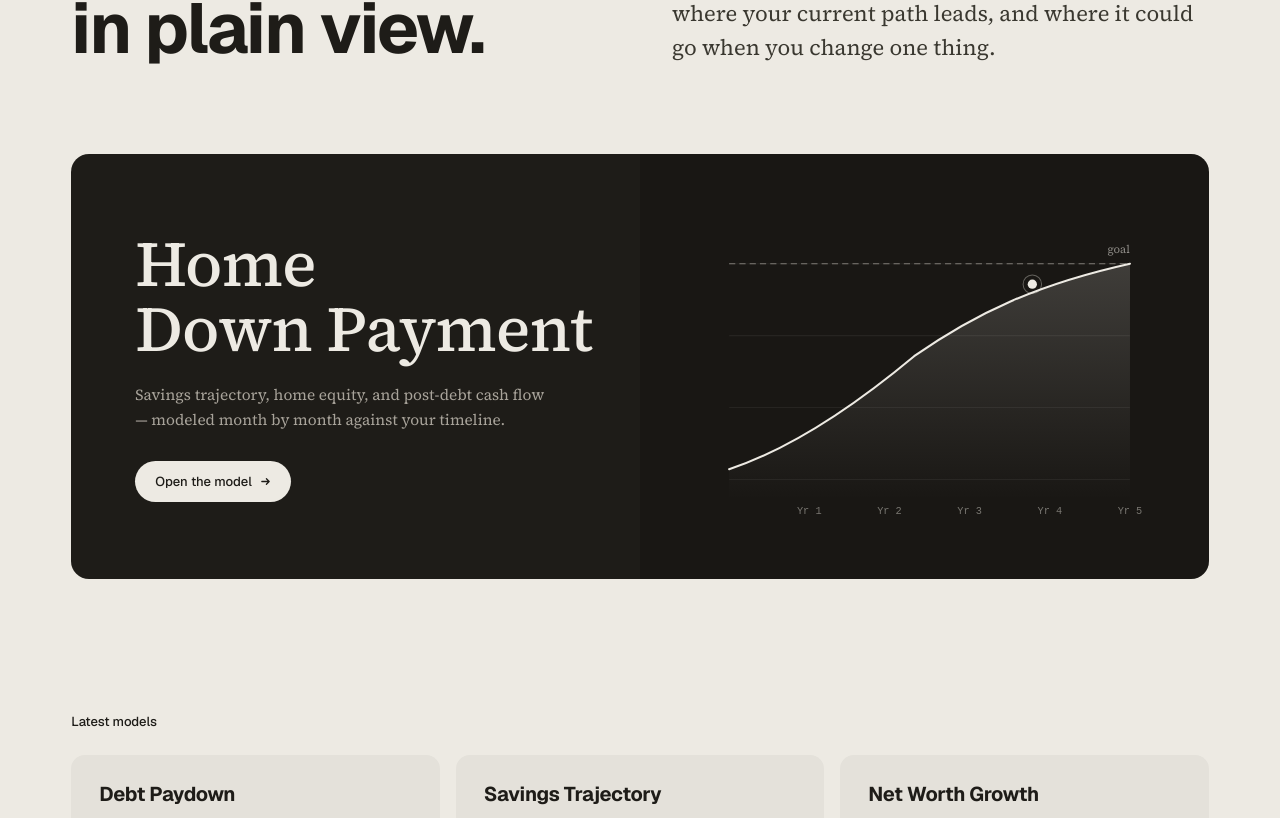
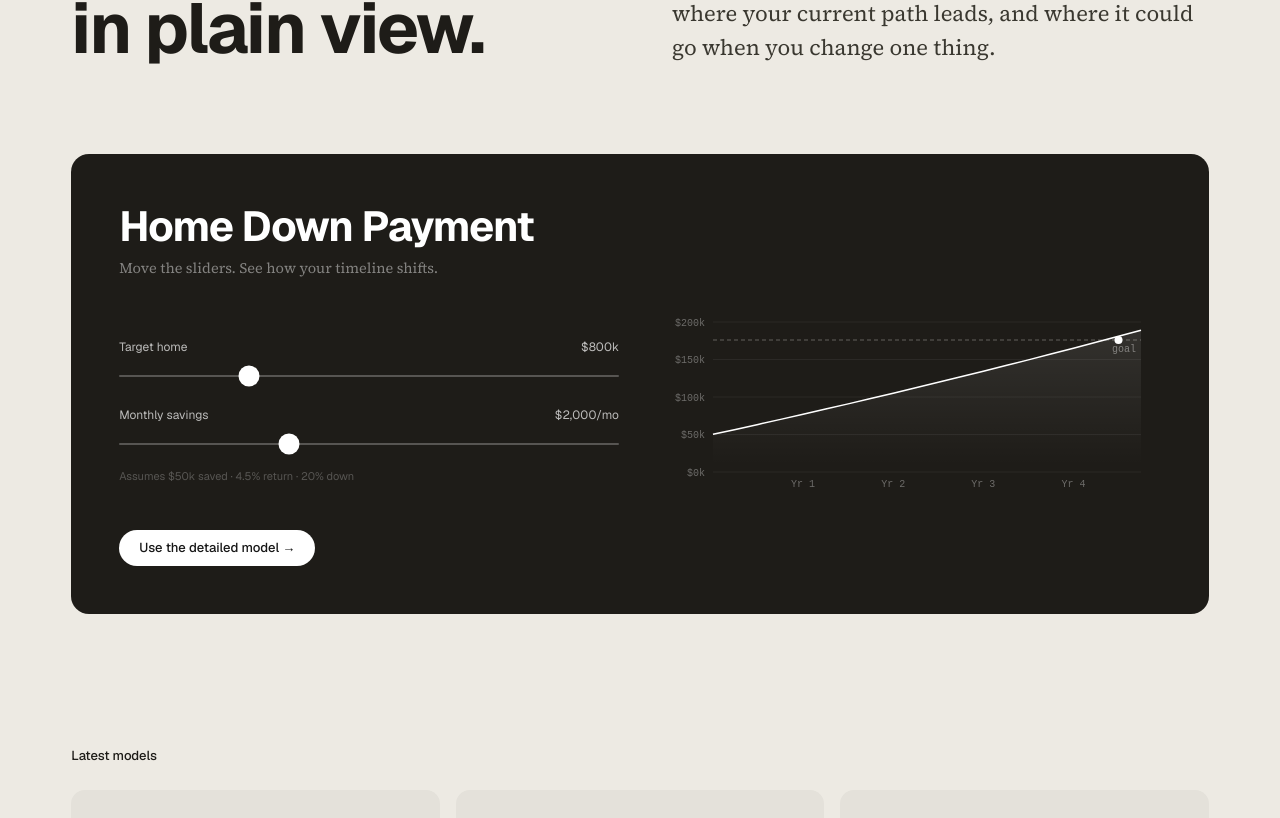
Before and after one commit to mdat-git/learnberry, a Next.js app: page / in a window 1280 px wide. Shown: the part 462-1280 px from the top of the page. Built offline with nearby package versions, Linux system fonts and the light colour scheme.

Commit message:
updated teaser model homepage

```diff
--- a/app/page.tsx
+++ b/app/page.tsx
@@ -1,4 +1,18 @@
+'use client';
+
+import { useState, useMemo } from 'react';
 import Link from 'next/link';
+import {
+  AreaChart,
+  Area,
+  XAxis,
+  YAxis,
+  CartesianGrid,
+  ReferenceLine,
+  ReferenceDot,
+  Tooltip,
+  ResponsiveContainer,
+} from 'recharts';
 import Nav from '@/components/layout/Nav';
 import Footer from '@/components/layout/Footer';
 
@@ -26,55 +40,217 @@ function Arrow({ size = 12, color = DARK }: { size?: number; color?: string }) {
   );
 }
 
-/* ── chart visuals ──────────────────────────────────────── */
-function FeaturedChart() {
-  // Larger illustrative chart for the dark featured panel.
+const fmtShort = (v: number) =>
+  v >= 1_000_000 ? `$${(v / 1_000_000).toFixed(1)}M` : `$${Math.round(v / 1_000)}k`;
+
+function TeaserTooltip({ active, payload }: { active?: boolean; payload?: any[] }) {
+  if (!active || !payload?.length) return null;
+  const { month, balance } = payload[0].payload as { month: number; balance: number };
+  const yr = Math.floor(month / 12);
+  const mo = month % 12;
+  const timeLabel = yr > 0 ? (mo > 0 ? `Yr ${yr}, Mo ${mo}` : `Yr ${yr}`) : `Mo ${month}`;
   return (
-    <svg viewBox="0 0 460 320" fill="none" style={{ width: '100%', height: 'auto', display: 'block' }}>
-      <defs>
-        <linearGradient id="featGrad" x1="0" y1="0" x2="0" y2="1">
-          <stop offset="0%" stopColor="rgba(237,234,227,0.18)" />
-          <stop offset="100%" stopColor="rgba(237,234,227,0)" />
-        </linearGradient>
-      </defs>
-      {/* horizontal grid */}
-      {[60, 130, 200, 270].map((y) => (
-        <line key={y} x1="40" y1={y} x2="430" y2={y} stroke="rgba(237,234,227,0.06)" strokeWidth="1" />
-      ))}
-      {/* goal line */}
-      <line x1="40" y1="60" x2="430" y2="60" stroke="rgba(237,234,227,0.45)" strokeDasharray="6 4" strokeWidth="1" />
-      <text x="430" y="50" fill="rgba(237,234,227,0.55)" fontSize="11" textAnchor="end" fontFamily={SERIF}>goal</text>
-      {/* trajectory area */}
-      <path
-        d="M40,260 C100,240 160,200 220,150 C280,108 340,80 430,60 L430,290 L40,290 Z"
-        fill="url(#featGrad)"
-      />
-      {/* trajectory line */}
-      <path
-        d="M40,260 C100,240 160,200 220,150 C280,108 340,80 430,60"
-        fill="none"
-        stroke="#edeae3"
-        strokeWidth="2"
-        strokeLinecap="round"
-      />
-      {/* crossing dot */}
-      <circle cx="335" cy="80" r="4.5" fill="#edeae3" />
-      <circle cx="335" cy="80" r="9" fill="none" stroke="#edeae3" strokeWidth="1" opacity="0.35" />
-      {/* x-axis ticks (years) */}
-      {['Yr 1', 'Yr 2', 'Yr 3', 'Yr 4', 'Yr 5'].map((label, i) => (
-        <text
-          key={label}
-          x={40 + (i + 1) * 78}
-          y={304}
-          fill="rgba(237,234,227,0.45)"
-          fontSize="10"
-          textAnchor="middle"
-          fontFamily="ui-monospace, monospace"
+    <div style={{ background: 'rgba(20,18,14,0.95)', border: '1px solid rgba(255,255,255,0.12)', borderRadius: 8, padding: '10px 14px' }}>
+      <div style={{ fontSize: 10, color: 'rgba(255,255,255,0.4)', marginBottom: 6, fontFamily: 'ui-monospace, monospace', letterSpacing: '0.06em', textTransform: 'uppercase' }}>{timeLabel}</div>
+      <div style={{ fontSize: 14, fontWeight: 600, color: 'white' }}>{fmtShort(balance)}</div>
+    </div>
+  );
+}
+
+/* ── interactive featured teaser ────────────────────────── */
+function FeaturedTeaser() {
+  const [homePrice, setHomePrice] = useState(800_000);
+  const [monthlySavings, setMonthlySavings] = useState(2_000);
+
+  const { points, goalMonth, goal } = useMemo(() => {
+    const goal = homePrice * 0.22;
+    const monthlyRate = 0.045 / 12;
+    let balance = 50_000;
+    const pts: { month: number; balance: number }[] = [];
+    let goalMonth: number | null = null;
+
+    for (let m = 0; m <= 240; m++) {
+      balance = balance * (1 + monthlyRate) + (m === 0 ? 0 : monthlySavings);
+      if (m % 3 === 0) pts.push({ month: m, balance: Math.round(balance) });
+      if (balance >= goal && goalMonth === null) goalMonth = m;
+    }
+
+    const trimMonth = goalMonth !== null ? goalMonth + 6 : 240;
+    return { points: pts.filter((p) => p.month <= trimMonth), goalMonth, goal };
+  }, [homePrice, monthlySavings]);
+
+  const goalPoint = goalMonth !== null
+    ? (points.find((p) => p.month >= goalMonth!) ?? null)
+    : null;
+
+  // Override CSS vars so the range thumb/track use white instead of teal
+  const sliderTheme = { '--teal': 'white', '--border': 'rgba(255,255,255,0.25)' } as React.CSSProperties;
+
+  return (
+    <div style={{ background: DARK, borderRadius: 18, padding: 'clamp(32px, 4vw, 48px)' }}>
+
+      {/* Top: full-width title + description */}
+      <div style={{ marginBottom: 22 }}>
+        <h2
+          style={{
+            fontSize: 'clamp(28px, 3.5vw, 42px)',
+            fontWeight: 700,
+            color: 'white',
+            letterSpacing: '-0.025em',
+            lineHeight: 1.15,
+          }}
         >
-          {label}
-        </text>
-      ))}
-    </svg>
+          {featured.title}
+        </h2>
+        <p style={{fontFamily: SERIF, fontSize: 14.5, color: 'rgba(255,255,255,0.45)', marginTop: 8 }}>
+          Move the sliders. See how your timeline shifts.
+        </p>
+      </div>
+
+      {/* Bottom: two columns */}
+      <div className="grid grid-cols-1 md:grid-cols-2" style={{ gap: 42 }}>
+
+        {/* Left: sliders */}
+        <div style={{ paddingTop: '36px' }}>
+
+          {/* Sliders — CSS vars override thumb/track to white */}
+          <div style={sliderTheme}>
+            <div style={{ marginBottom: 18 }}>
+              <div style={{ display: 'flex', justifyContent: 'space-between', fontSize: 12, color: 'rgba(255,255,255,0.7)', marginBottom: 8 }}>
+                <span>Target home</span>
+                <span>{fmtShort(homePrice)}</span>
+              </div>
+              <input
+                type="range"
+                min={400_000}
+                max={2_000_000}
+                step={50_000}
+                value={homePrice}
+                onChange={(e) => setHomePrice(Number(e.target.value))}
+                style={{ width: '100%' }}
+              />
+            </div>
+            <div>
+              <div style={{ display: 'flex', justifyContent: 'space-between', fontSize: 12, color: 'rgba(255,255,255,0.7)', marginBottom: 8 }}>
+                <span>Monthly savings</span>
+                <span>${monthlySavings.toLocaleString()}/mo</span>
+              </div>
+              <input
+                type="range"
+                min={500}
+                max={5_000}
+                step={100}
+                value={monthlySavings}
+                onChange={(e) => setMonthlySavings(Number(e.target.value))}
+                style={{ width: '100%' }}
+              />
+            </div>
+          </div>
+          <p style={{ fontSize: 11, color: 'rgba(255,255,255,0.25)', marginTop: 12 }}>
+            Assumes $50k saved · 4.5% return · 20% down
+          </p>
+        </div>
+
+        {/* Right: goal callout + chart */}
+        <div>
+          {/* <p
+            style={{
+              fontFamily: 'Georgia, serif',
+              fontSize: 20,
+              fontWeight: 500,
+              color: 'white',
+              letterSpacing: '-0.01em',
+              marginBottom: 12,
+            }}
+          >
+            {goalMonth !== null
+              ? `Goal reached in year ${Math.ceil(goalMonth / 12) || 1}.`
+              : 'Goal reached in over 20 years.'}
+          </p> */}
+          <ResponsiveContainer width="100%" height={200}>
+            <AreaChart
+              data={points}
+              margin={{ top: 20, right: 20, bottom: 0, left: 8 }}
+            >
+              <defs>
+                <linearGradient id="teaserFill" x1="0" y1="0" x2="0" y2="1">
+                  <stop offset="5%" stopColor="white" stopOpacity={0.15} />
+                  <stop offset="95%" stopColor="white" stopOpacity={0} />
+                </linearGradient>
+              </defs>
+              <CartesianGrid vertical={false} stroke="rgba(255,255,255,0.06)" />
+              <XAxis
+                dataKey="month"
+                type="number"
+                domain={['dataMin', 'dataMax']}
+                ticks={(() => {
+                  const max = points.length > 0 ? points[points.length - 1].month : 0;
+                  return Array.from({ length: Math.floor(max / 12) }, (_, i) => (i + 1) * 12);
+                })()}
+                tickFormatter={(m: number) => `Yr ${m / 12}`}
+                tick={{ fill: 'rgba(255,255,255,0.35)', fontSize: 10, fontFamily: 'ui-monospace, monospace' }}
+                axisLine={false}
+                tickLine={false}
+              />
+              <YAxis
+                tickFormatter={fmtShort}
+                tick={{ fill: 'rgba(255,255,255,0.35)', fontSize: 10, fontFamily: 'ui-monospace, monospace' }}
+                axisLine={false}
+                tickLine={false}
+                width={44}
+              />
+              <Tooltip
+                content={<TeaserTooltip />}
+                cursor={{ stroke: 'rgba(255,255,255,0.15)', strokeWidth: 1 }}
+              />
+              <ReferenceLine
+                y={goal}
+                stroke="rgba(255,255,255,0.3)"
+                strokeDasharray="4 3"
+                label={{ value: 'goal', position: 'insideTopRight', fill: 'rgba(255,255,255,0.4)', fontSize: 10, fontFamily: 'ui-monospace, monospace' }}
+              />
+              <Area
+                type="monotone"
+                dataKey="balance"
+                stroke="white"
+                strokeWidth={1.5}
+                fill="url(#teaserFill)"
+                dot={false}
+                isAnimationActive={false}
+              />
+              {goalPoint !== null && (
+                <ReferenceDot
+                  x={goalPoint.month}
+                  y={goal}
+                  r={4}
+                  fill="white"
+                  stroke="transparent"
+                />
+              )}
+            </AreaChart>
+          </ResponsiveContainer>
+        </div>
+      </div>
+
+      {/* Full-width CTA */}
+      <Link href={featured.href} style={{ textDecoration: 'none', display: 'inline-block', marginTop: 28 }}>
+        <span
+          style={{
+            display: 'inline-flex',
+            alignItems: 'center',
+            gap: 6,
+            background: 'white',
+            color: '#171717',
+            borderRadius: 999,
+            padding: '8px 20px',
+            fontSize: 13,
+            fontWeight: 500,
+          }}
+        >
+          Use the detailed model →
+        </span>
+      </Link>
+    </div>
   );
 }
 
@@ -227,84 +403,7 @@ export default function Home() {
           paddingBottom: 'clamp(48px, 6vw, 80px)',
         }}
       >
-        <Link href={featured.href} style={{ display: 'block', textDecoration: 'none' }}>
-          <div
-            className="grid grid-cols-1 md:grid-cols-2"
-            style={{
-              background: DARK,
-              borderRadius: 18,
-              overflow: 'hidden',
-              minHeight: 380,
-            }}
-          >
-            {/* Left: text */}
-            <div
-              style={{
-                padding: 'clamp(36px, 5vw, 64px)',
-                display: 'flex',
-                flexDirection: 'column',
-                justifyContent: 'center',
-              }}
-            >
-              <h2
-                style={{
-                  fontFamily: SERIF,
-                  fontSize: 'clamp(40px, 5vw, 64px)',
-                  fontWeight: 500,
-                  color: BG,
-                  lineHeight: 1.02,
-                  letterSpacing: '-0.012em',
-                  marginBottom: 22,
-                }}
-              >
-                {featured.title}
-              </h2>
-              <p
-                style={{
-                  fontFamily: SERIF,
-                  fontSize: 'clamp(15px, 1.2vw, 17px)',
-                  lineHeight: 1.6,
-                  color: '#a8a39a',
-                  fontWeight: 400,
-                  maxWidth: 420,
-                  marginBottom: 28,
-                }}
-              >
-                {featured.blurb}
-              </p>
-              <span
-                style={{
-                  display: 'inline-flex',
-                  alignItems: 'center',
-                  gap: 8,
-                  background: BG,
-                  color: DARK,
-                  padding: '11px 20px',
-                  borderRadius: 100,
-                  fontSize: 13,
-                  fontWeight: 500,
-                  width: 'fit-content',
-                }}
-              >
-                Open the model
-                <Arrow color={DARK} size={11} />
-              </span>
-            </div>
-            {/* Right: chart */}
-            <div
-              style={{
-                padding: 'clamp(28px, 4vw, 48px)',
-                display: 'flex',
-                alignItems: 'center',
-                justifyContent: 'center',
-                background: 'rgba(0,0,0,0.18)',
-                minHeight: 280,
-              }}
-            >
-              <FeaturedChart />
-            </div>
-          </div>
-        </Link>
+        <FeaturedTeaser />
       </section>
 
       {/* ── LATEST MODELS (3-col card grid) ── */}
```
